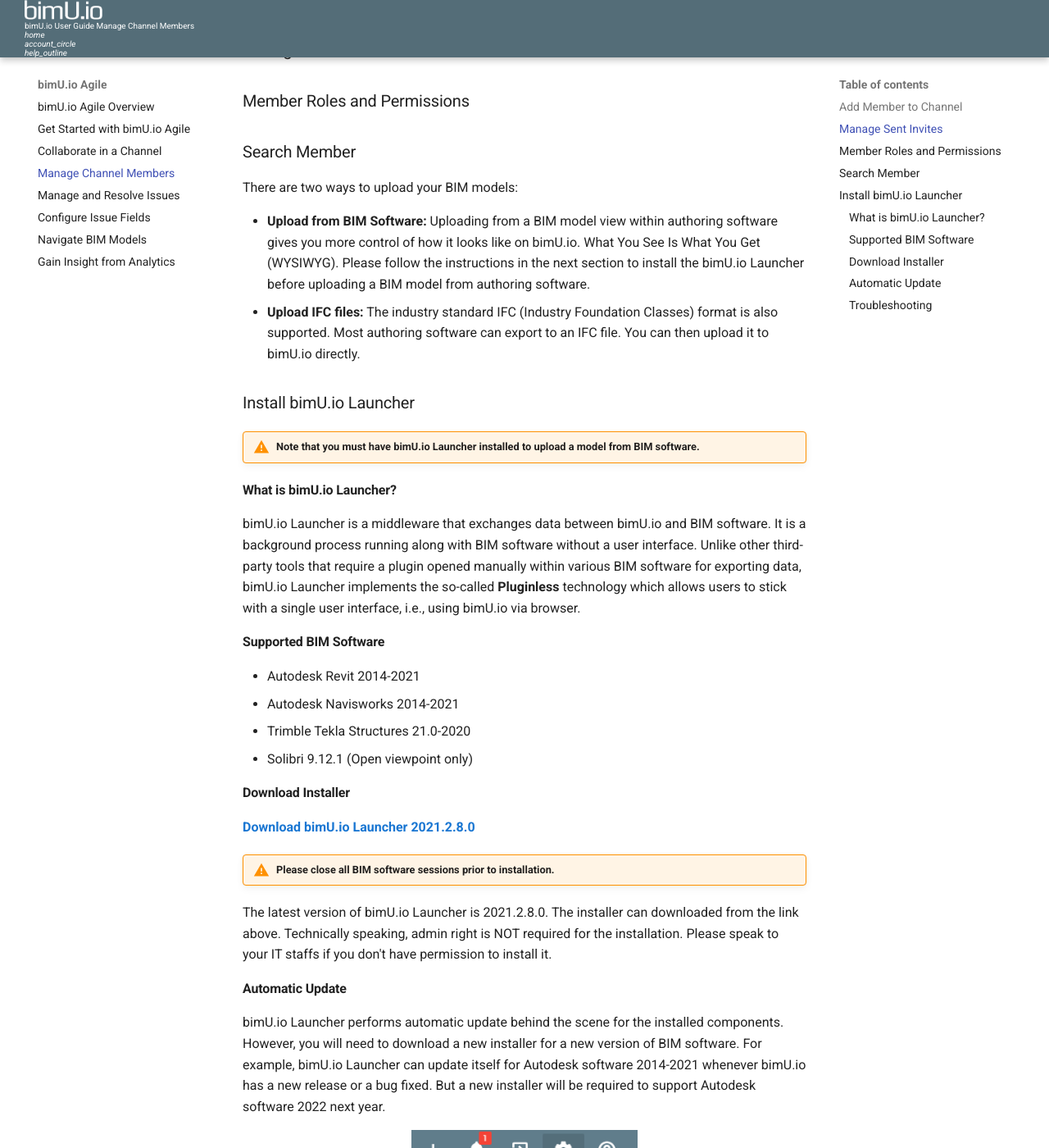
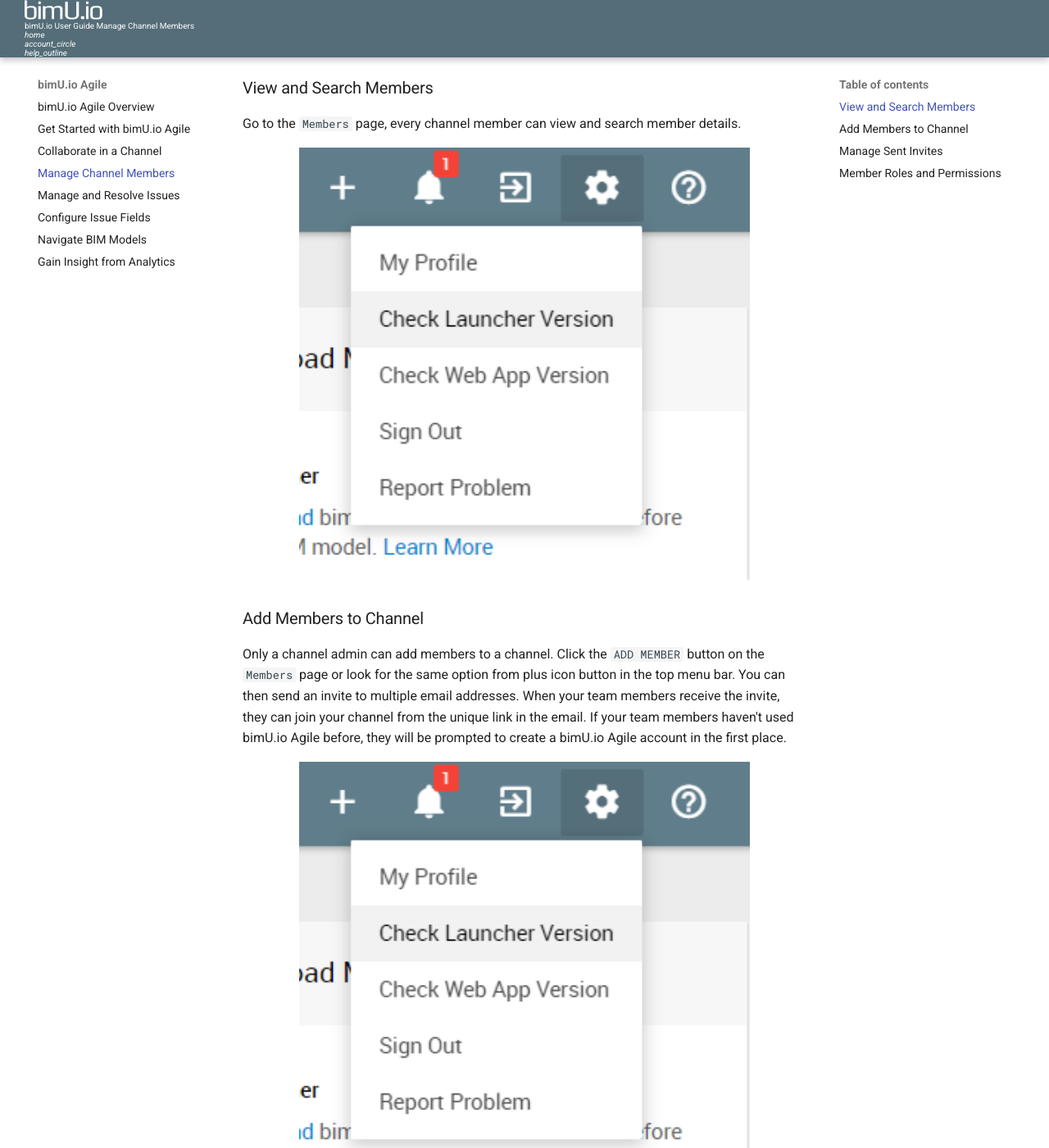
Before and after one commit to Transformosa/bimU.io.Docs, an MkDocs documentation site: the page built from docs/agile/manage-channel-members.md, in a window 1280 px wide and 1400 px high, scrolled down 266 px. Shown: the whole window at 82% size. Built offline with MkDocs 1.6.1 and Material for MkDocs 9.7.7, drawn with Linux system fonts in a browser that asks for light colours; comment, search, counter and statistics services are not loaded; some of the changed text lies outside the part shown.

Commit message:
working on manage channel members

```diff
--- a/docs/agile/manage-channel-members.md
+++ b/docs/agile/manage-channel-members.md
@@ -1,61 +1,50 @@
 # Manage Channel Members
+You are a channel admin by default when you create a new channel. Every team member added to the channel is a channel member. Managing channel mebmers properly allows you and your teams to work together more efficiently.
 
-### Add Member to Channel
+### View and Search Members
+Go to the ``Members`` page, every channel member can view and search member details.
+
+![Screenshot](../images/checkversion.png){: class="center" style="width:80%"}
+
+### Add Members to Channel
+Only a channel admin can add members to a channel. Click the ``ADD MEMBER`` button on the ``Members`` page or look for the same option from plus icon button in the top menu bar. You can then send an invite to multiple email addresses. When your team members receive the invite, they can join your channel from the unique link in the email. If your team members haven't used bimU.io Agile before, they will be prompted to create a bimU.io Agile account in the first place.
+
+![Screenshot](../images/checkversion.png){: class="center" style="width:80%"}
 
 ### Manage Sent Invites
+Click the ``MANAGE INVITES`` button on the ``Members`` page to view who you've sent invites to. If you change your mind, click the delete icon button to withdraw an invite.
+
+![Screenshot](../images/checkversion.png){: class="center" style="width:80%"}
 
 ### Member Roles and Permissions
+There are two channel roles with different permissions: ``Admin`` and ``Member``. The default role for a new channel member is ``Member``. You need to be an ``Admin`` to change a member's role on the ``Members`` page.
 
-### Search Member
+![Screenshot](../images/checkversion.png){: class="center" style="width:80%"}
 
+Below is a list of permissions of what an ``Admin`` or a ``Member`` can do.
 
-There are two ways to upload your BIM models:
-
-- **Upload from BIM Software:** Uploading from a BIM model view within authoring software gives you more control of how it looks like on bimU.io. What You See Is What You Get (WYSIWYG). Please follow the instructions in the next section to install the bimU.io Launcher before uploading a BIM model from authoring software.
-- **Upload IFC files:** The industry standard IFC (Industry Foundation Classes) format is also supported. Most authoring software can export to an IFC file. You can then upload it to bimU.io directly.
-
-### Install bimU.io Launcher
-
-!!! warning "Note that you must have bimU.io Launcher installed to upload a model from BIM software."
-
-#### What is bimU.io Launcher?
-
-bimU.io Launcher is a middleware that exchanges data between bimU.io and BIM software. It is a background process running along with BIM software without a user interface. Unlike other third-party tools that require a plugin opened manually within various BIM software for exporting data, bimU.io Launcher implements the so-called **Pluginless** technology which allows users to stick with a single user interface, i.e., using bimU.io via browser.
-
-#### Supported BIM Software
-
-- Autodesk Revit 2014-2021
-- Autodesk Navisworks 2014-2021
-- Trimble Tekla Structures 21.0-2020
-- Solibri 9.12.1 (Open viewpoint only)
-
-#### Download Installer
-
-**<a href="https://github.com/Transformosa/bimU.io.Launcher/releases/download/2021.2.8.0/bimU_io_Launcher_2021.2.8.0.exe" target="_blank">Download bimU.io Launcher 2021.2.8.0</a>**
-
-!!! warning "Please close all BIM software sessions prior to installation."
-
-The latest version of bimU.io Launcher is 2021.2.8.0. The installer can downloaded from the link above. Technically speaking, admin right is NOT required for the installation. Please speak to your IT staffs if you don't have permission to install it.
-
-#### Automatic Update
-
-bimU.io Launcher performs automatic update behind the scene for the installed components. However, you will need to download a new installer for a new version of BIM software. For example, bimU.io Launcher can update itself for Autodesk software 2014-2021 whenever bimU.io has a new release or a bug fixed. But a new installer will be required to support Autodesk software 2022 next year.
-
-![Screenshot](../images/checkversion.png){: class="center" style="width:40%"}
-
-You can check out the installed version fo bimU.io Launcher from the top menu bar. For an automatic update to take effect immediately, we suggest repeat the following steps **twice**:
-
-1. Restart your machine or log off Windows.
-
-2. Make sure you have a stable internet connection.
-
-3. Open any supported BIM software.
-
-4. Open any file and wait for one minute.
-
-#### Troubleshooting
-
-If you have any problem installing or using bimU.io Launcher, please log a support ticket with the following two items attached if they exist:
-
-- **Log File:** Open Windows File Explorer and paste `%localappdata%\temp\bimU.io.log` in the address bar. The log file is stored as `launcher.log` in the folder.
-- **Error Code:** An error code, such as `No BIM software is currently opened. Error code: 1002`, would be shown in browser when something goes wrong on bimU.io.
+|                         | Admin | Member |
+|-------------------------|:-----:|:------:|
+| Update channel details  |   V   |        |
+| Change channel settings |   V   |        |
+| View channel settings   |   V   |    V   |
+| Archive channel         |   V   |        |
+| Delete channel          |   V   |        |
+| View channel members    |   V   |    V   |
+| Add members to channel  |   V   |        |
+| Withdraw sent invites   |   V   |        |
+| View channel analytics  |   V   |    V   |
+| Upload models           |   V   |    V   |
+| View all models         |   V   |    V   |
+| Update all models       |   V   |        |
+| Update own models       |   V   |    V   |
+| Delete all models       |   V   |        |
+| Delete own models       |   V   |    V   |
+| Create issue            |   V   |    V   |
+| View all issues         |   V   |    V   |
+| Update all issues       |   V   |    V   |
+| Comment on all issues   |   V   |    V   |
+| Update own comments     |   V   |    V   |
+| Delete all comments     |   V   |        |
+| Delete own comments     |   V   |    V   |
+| Delete all issues       |   V   |        |
```
